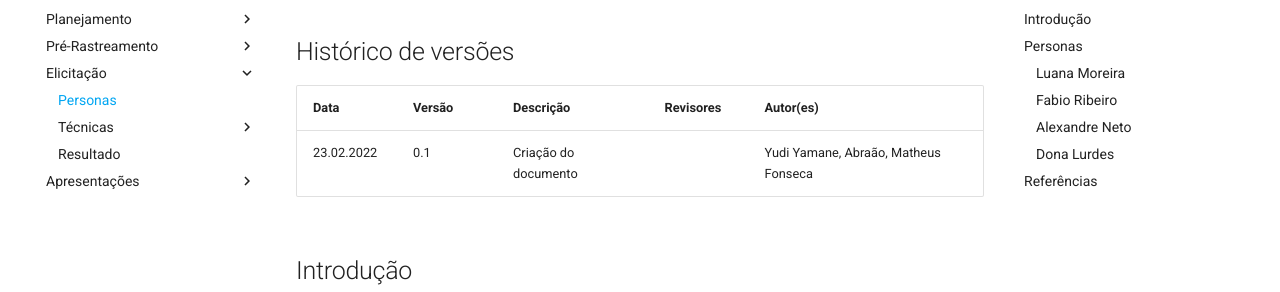
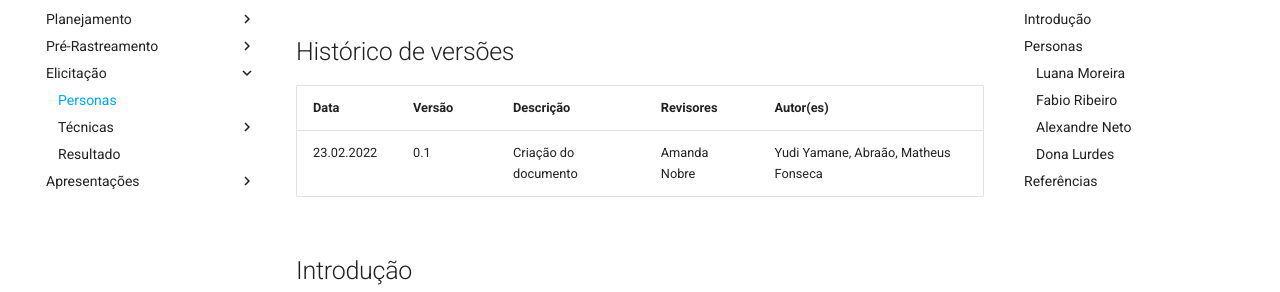
Before and after one commit to Requisitos-de-Software/2021.2-AntennaPod, an MkDocs documentation site: the page built from docs/elicitacao/personas.md, in a window 1280 px wide and 900 px high. Shown: the part 146-438 px from the top of the window. Built offline with MkDocs 1.6.1 and Material for MkDocs 9.7.7, drawn with Linux system fonts in a browser that asks for light colours; comment, search, counter and statistics services are not loaded.

```diff
--- a/docs/elicitacao/personas.md
+++ b/docs/elicitacao/personas.md
@@ -1,9 +1,9 @@
 # Personas
 
 ## Histórico de versões
-| Data       | Versão | Descrição            | Revisores | Autor(es)                            |
-| ---------- | ------ | -------------------- | --------- | ------------------------------------ |
-| 23.02.2022 | 0.1    | Criação do documento |           | Yudi Yamane, Abraão, Matheus Fonseca |
+| Data       | Versão | Descrição            | Revisores    | Autor(es)                            |
+| ---------- | ------ | -------------------- | ------------ | ------------------------------------ |
+| 23.02.2022 | 0.1    | Criação do documento | Amanda Nobre | Yudi Yamane, Abraão, Matheus Fonseca |
 
 ## Introdução
 
```
